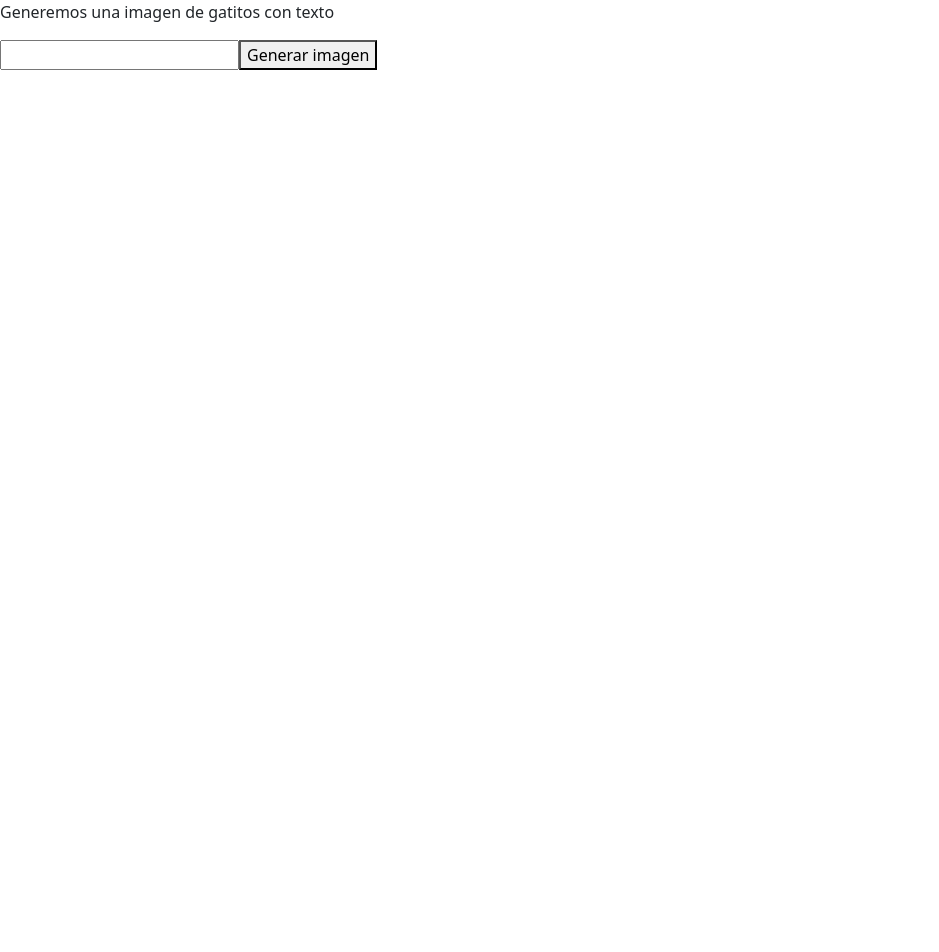
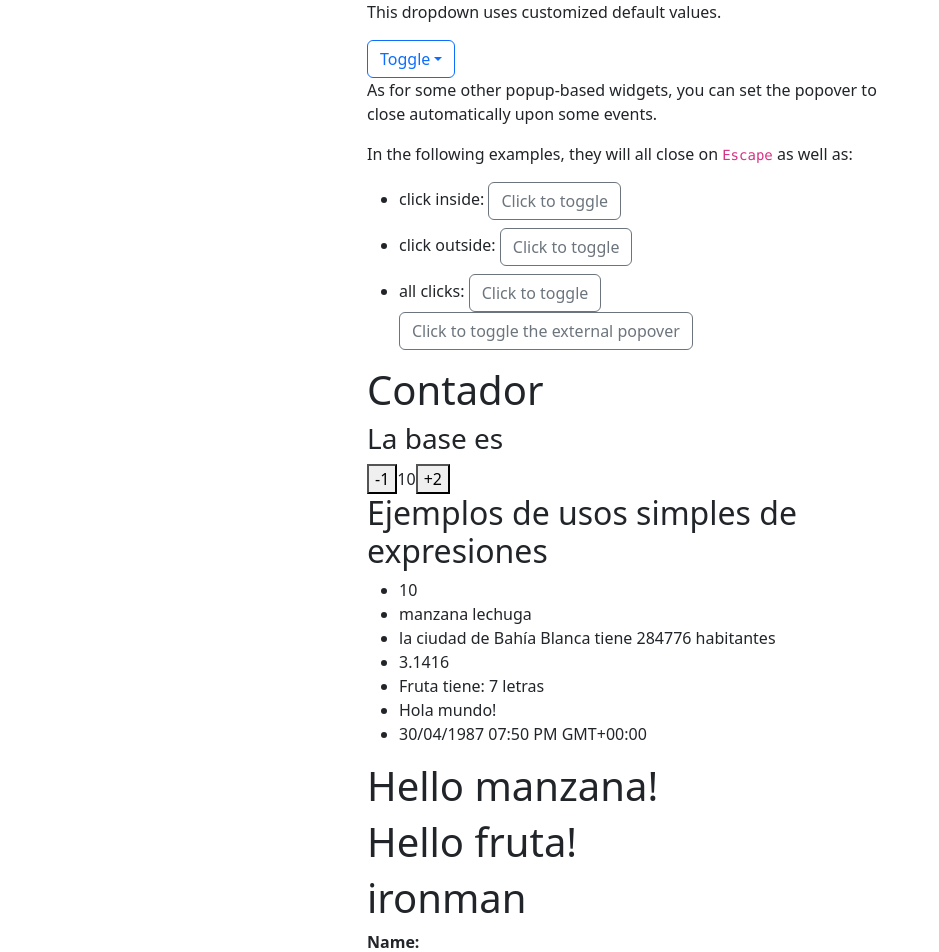
Before and after one commit to m32795434/Angular, an Angular app in the folder 01-bases/: page / in a window 1280 px wide. Shown: the top 952 px of the page, without its empty margins (0-939 px from the left). Before the commit the page ends 800 px from the top, so only its background shows below. Built offline with nearby package versions, Linux system fonts and the light colour scheme.

Commit message:
working on the routing component

```diff
--- a/01-bases/src/app/app.component.html
+++ b/01-bases/src/app/app.component.html
@@ -1,21 +1,18 @@
-<!-- <app-accountant></app-accountant> -->
-<!-- <testingExpressions></testingExpressions> -->
-<!-- <app-heroe></app-heroe> -->
+<div class="container">
+    <div class="row justify-content-center">
+        <div class="col col-lg-6">
+            <ngbd-dropdown-config></ngbd-dropdown-config>
+            <ngbd-popover-autoclose></ngbd-popover-autoclose>
+            <app-accountant></app-accountant>
+            <testingExpressions></testingExpressions>
+            <app-heroes></app-heroes>
+            <app-dataBinding (emiter)="recibir($event)"></app-dataBinding>
+            <span *ngIf="content.nodeName">Hicimos click sobre el elemento: {{content.nodeName}} - id:
+                {{content.id}}</span>
 
-<!-- <app-dataBinding (emiter)="recibir($event)"></app-dataBinding> -->
-<!-- <span>Hicimos click sobre el elemento: {{content.nodeName}} - id: {{content.id}}</span> -->
-
-<!-- <app-listing></app-listing> -->
-<!-- <div class="container-fluid m-0 p-0">
-    <div class="row gap-1 m-0 p-0 justify-content-between">
-        <div class="col-2 flex-fill">
-            <ngbd-dropdown-config></ngbd-dropdown-config>
             <app-main-page></app-main-page>
-        </div>
-        <div class="col-4 flex-fill">
             <app-ngSwitchNgForNgIf></app-ngSwitchNgForNgIf>
-            <ngbd-popover-autoclose></ngbd-popover-autoclose>
+            <app-cat></app-cat>
         </div>
     </div>
-</div> -->
-<app-cat></app-cat>
+</div>
--- a/01-bases/src/app/app.module.ts
+++ b/01-bases/src/app/app.module.ts
@@ -4,7 +4,7 @@ import { FormsModule } from '@angular/forms';
 import { BrowserModule } from '@angular/platform-browser';
 import { AccountantModule } from './accountant/accountant.module';
 import { AppComponent } from './app.component';
-import { dataBindingComponent } from './dataBinding/dataBinding.component';
+import { DataBindingComponent } from './dataBinding/dataBinding.component';
 import { DbzModule } from './dbz/dbz.module';
 import { TestingExpressions } from './expressions.component';
 import { HelloComponent } from './hello.component';
@@ -15,6 +15,7 @@ import { NgbModule } from '@ng-bootstrap/ng-bootstrap';
 import { NgbdDropdownConfig } from './dropDown-config';
 import { NgbdPopoverAutoclose } from './popOverAutoClose';
 import { CatModule } from './cats/cat.module';
+import { AppRoutingModule } from './app-routing.module';
 
 //js modules end
 
@@ -23,7 +24,7 @@ import { CatModule } from './cats/cat.module';
     AppComponent,//class, that is a component, because its decorator.
     TestingExpressions,
     HelloComponent,
-    dataBindingComponent,
+    DataBindingComponent,
     HiddenDirective,
     NgSwitchNgForNgIfComponent
   ],
@@ -33,7 +34,7 @@ import { CatModule } from './cats/cat.module';
     HeroesModule,
     AccountantModule,
     DbzModule,
-    NgbModule, NgbdDropdownConfig, NgbdPopoverAutoclose, CatModule],
+    NgbModule, NgbdDropdownConfig, NgbdPopoverAutoclose, CatModule, AppRoutingModule],
   providers: [],//Here: Providers of services that components in other NgModules can use.(It's for the root injector)
   bootstrap: [AppComponent]//a class//El componente raíz
 })
--- a/01-bases/src/app/dataBinding/dataBinding.component.ts
+++ b/01-bases/src/app/dataBinding/dataBinding.component.ts
@@ -5,7 +5,7 @@ import { Component, Output, EventEmitter } from '@angular/core';
     selector: 'app-dataBinding',
     templateUrl: 'dataBinding.html'
 })
-export class dataBindingComponent {
+export class DataBindingComponent {
     shouldHidde = true;//we have a hidden Directive(), a hidden attribute and property. They are working together. This may bring us conflict
     firstName: string = 'Manuel';
     lastName: string = 'Bravard';
--- /dev/null
+++ b/01-bases/src/app/heroes/heroes.component.html
@@ -0,0 +1,2 @@
+<app-heroe></app-heroe>
+<app-listing></app-listing>
--- a/01-bases/src/app/heroes/heroes.module.ts
+++ b/01-bases/src/app/heroes/heroes.module.ts
@@ -3,9 +3,10 @@ import { NgModule } from '@angular/core';
 import { HeroeComponent } from './heroe/heroe.component';
 import { ListingComponent } from './listing/listing.component';
 import { BrowserModule } from '@angular/platform-browser';
+import { HeroesComponent } from './heroes.component';
 @NgModule({
-    declarations: [HeroeComponent, ListingComponent],
-    exports: [HeroeComponent, ListingComponent],
+    declarations: [HeroeComponent, ListingComponent, HeroesComponent],
+    exports: [HeroesComponent],
     imports: [BrowserModule]
 })
 export class HeroesModule { }
```
Also changed, not shown: 01-bases/src/app/app-routing.module.ts (added, +23 -0 lines), 01-bases/src/app/heroes/heroes.component.ts (added, +7 -0 lines).
